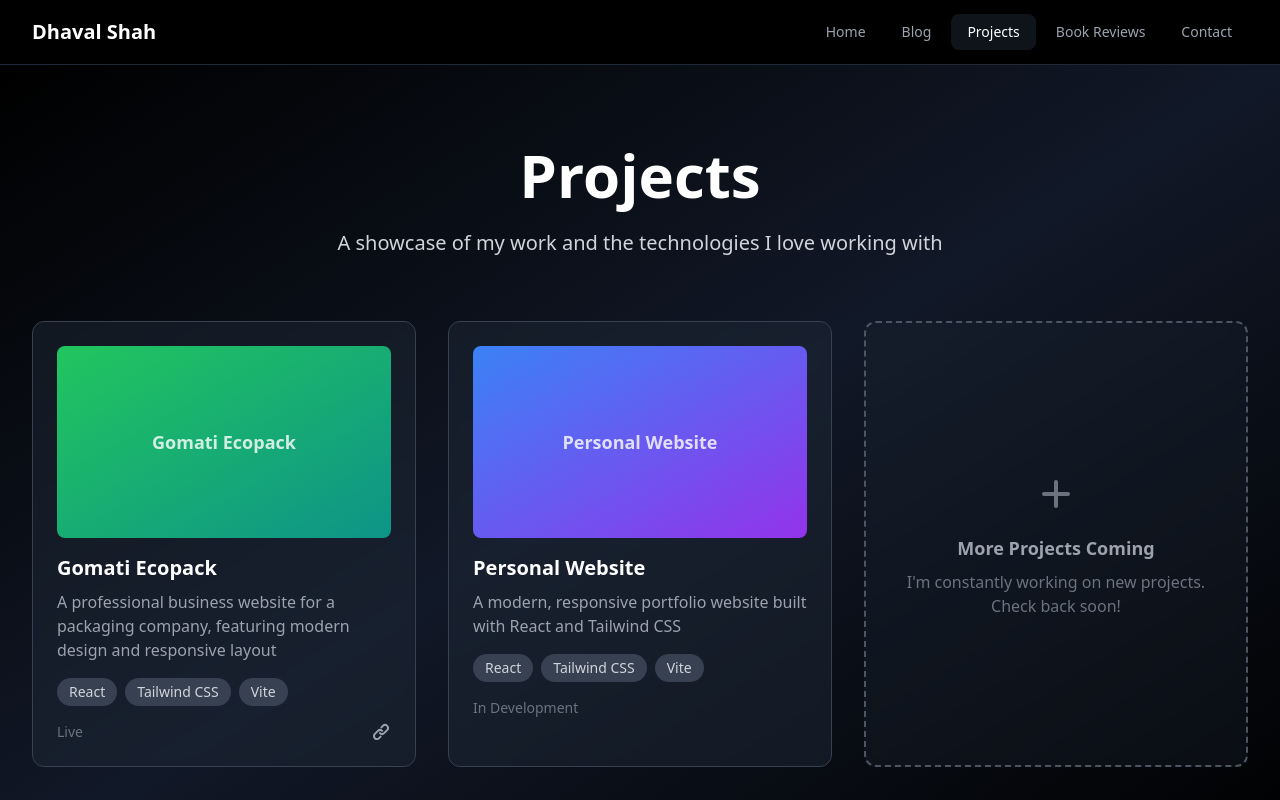
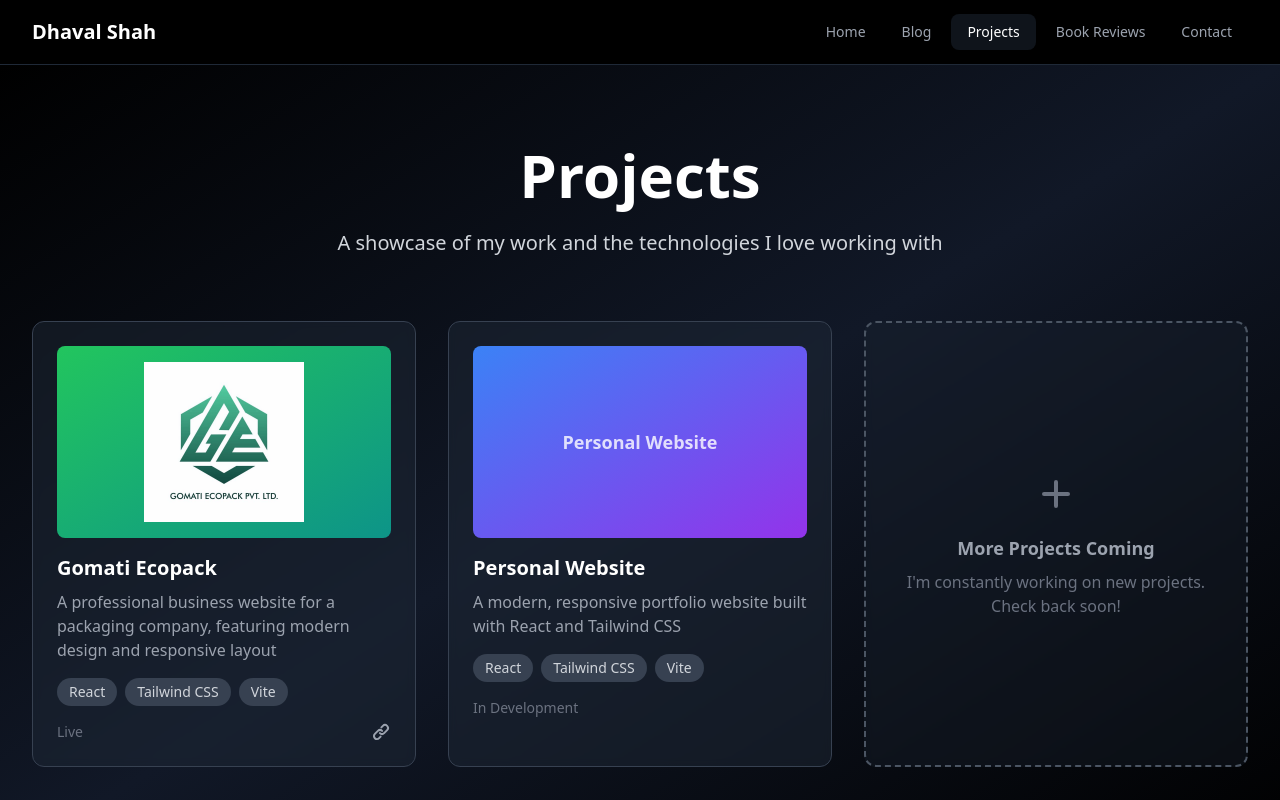
Before and after one commit to sdhaval97/personal-website, a React (Vite) app: page /projects in a window 1280 px wide. Shown: the top 800 px of the page. Built offline with nearby package versions, Linux system fonts and the light colour scheme.

Commit message:
added the gomati logo as the thumbnail in the projects section

```diff
--- a/src/pages/Projects.jsx
+++ b/src/pages/Projects.jsx
@@ -8,7 +8,8 @@ const Projects = () => {
       tech: ["React", "Tailwind CSS", "Vite"],
       status: "Live",
       bgColor: "from-green-500 to-teal-600",
-      link: "https://www.gomatiecopack.com/"
+      link: "https://www.gomatiecopack.com/",
+      logo: "/images/projects/gomati_logo.png"
     },
     {
       title: "Personal Website",
@@ -38,10 +39,18 @@ const Projects = () => {
               className="group bg-gray-800/50 backdrop-blur-sm rounded-xl p-6 border border-gray-700 hover:border-gray-600 transition-all duration-300 hover:scale-105 animate-fadeInUp"
               style={{ animationDelay: `${index * 100}ms` }}
             >
-              <div className={`h-48 bg-gradient-to-br ${project.bgColor} rounded-lg mb-4 flex items-center justify-center`}>
-                <div className="text-white/80 text-lg font-semibold">
-                  {project.title}
-                </div>
+              <div className={`h-48 bg-gradient-to-br ${project.bgColor} rounded-lg mb-4 flex items-center justify-center overflow-hidden`}>
+                {project.logo ? (
+                  <img
+                    src={project.logo}
+                    alt={`${project.title} logo`}
+                    className="w-full h-full object-contain p-4"
+                  />
+                ) : (
+                  <div className="text-white/80 text-lg font-semibold">
+                    {project.title}
+                  </div>
+                )}
               </div>
 
               <h3 className="text-xl font-semibold text-white mb-2">{project.title}</h3>
```
Also changed, not shown: public/images/projects/gomati_logo.png (added).
